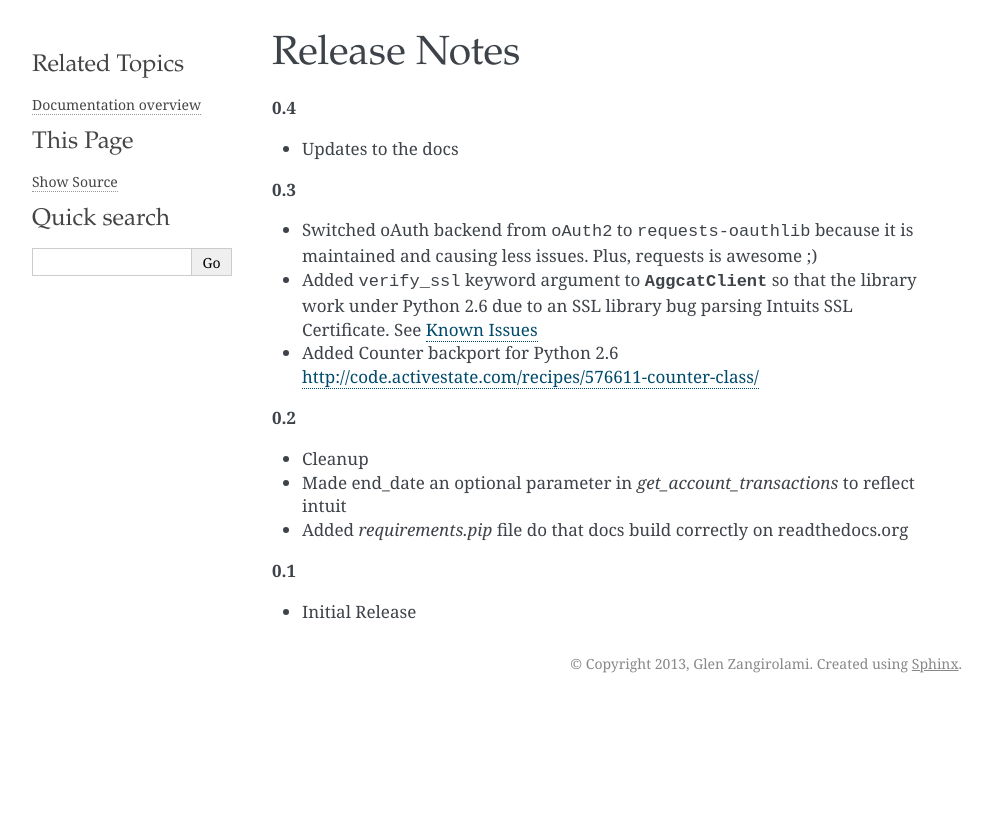
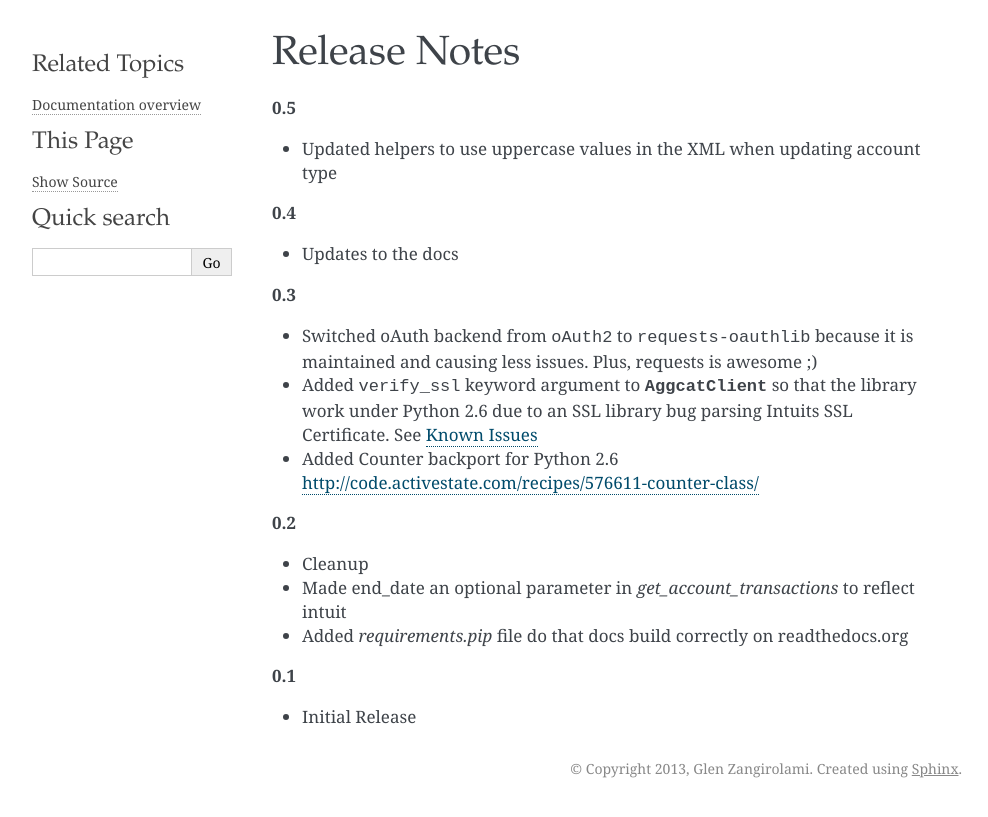
Before and after one commit to glenbot/python-aggcat, a Sphinx documentation site: the page built from aggcat/docs/source/release_notes.rst, in a window 1280 px wide. Shown: the top 817 px of the page, without its empty margins (148-1136 px from the left). Built offline with Sphinx 7.4.7, drawn with Linux system fonts in a browser that asks for light colours.

Commit message:
Bumped version to 0.5

```diff
--- a/aggcat/docs/source/conf.py
+++ b/aggcat/docs/source/conf.py
@@ -49,9 +49,9 @@ copyright = u'2013, Glen Zangirolami'
 # built documents.
 #
 # The short X.Y version.
-version = '0.4'
+version = '0.5'
 # The full version, including alpha/beta/rc tags.
-release = '0.4'
+release = '0.5'
 
 # The language for content autogenerated by Sphinx. Refer to documentation
 # for a list of supported languages.
--- a/aggcat/docs/source/release_notes.rst
+++ b/aggcat/docs/source/release_notes.rst
@@ -1,5 +1,9 @@
 Release Notes
 -------------
+
+**0.5**
+
+* Updated helpers to use uppercase values in the XML when updating account type
 
 **0.4**
 
--- a/setup.py
+++ b/setup.py
@@ -12,7 +12,7 @@ Python client for Intuit Customer Account Data APIs
 `See full documentation for quickstart <https://aggcat.readthedocs.org/en/latest/>`_
 """
 from distutils.core import setup
-__version__ = "0.4"
+__version__ = "0.5"
 
 
 setup(
```
